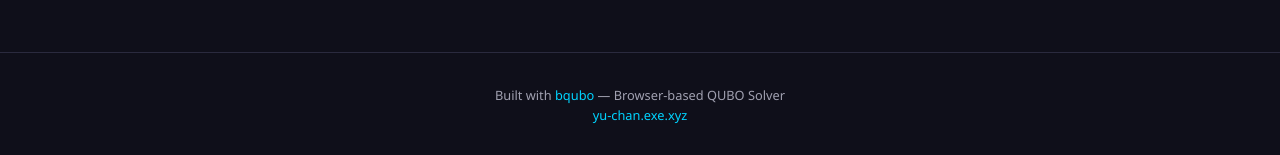
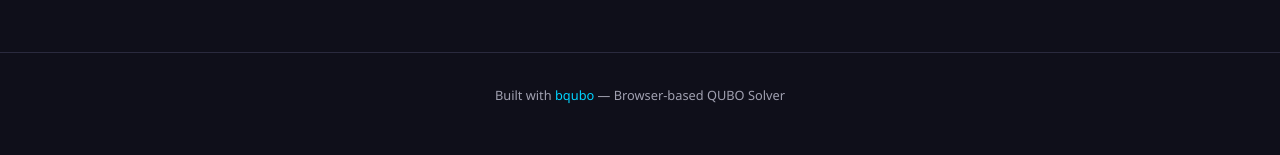
Before and after one commit to furoku/furoku, a Jekyll site: the page built from docs/tools/bqubo-visualizer/index.html, in a window 1280 px wide. Shown: the part 1057-1212 px from the top of the page. Built offline with Jekyll 4.4.1, drawn with Linux system fonts in a browser that asks for light colours.

Commit message:
fix: フッターからyu-chanのURLを削除

```diff
--- a/docs/tools/bqubo-visualizer/index.html
+++ b/docs/tools/bqubo-visualizer/index.html
@@ -288,7 +288,7 @@ a:hover{text-decoration:underline}
 
 <div class="footer">
   Built with <a href="https://github.com/minatoyuichiro/bqubo" target="_blank">bqubo</a> — Browser-based QUBO Solver<br>
-  <a href="https://yu-chan.exe.xyz">yu-chan.exe.xyz</a>
+
 </div>
 
 <script>
```
